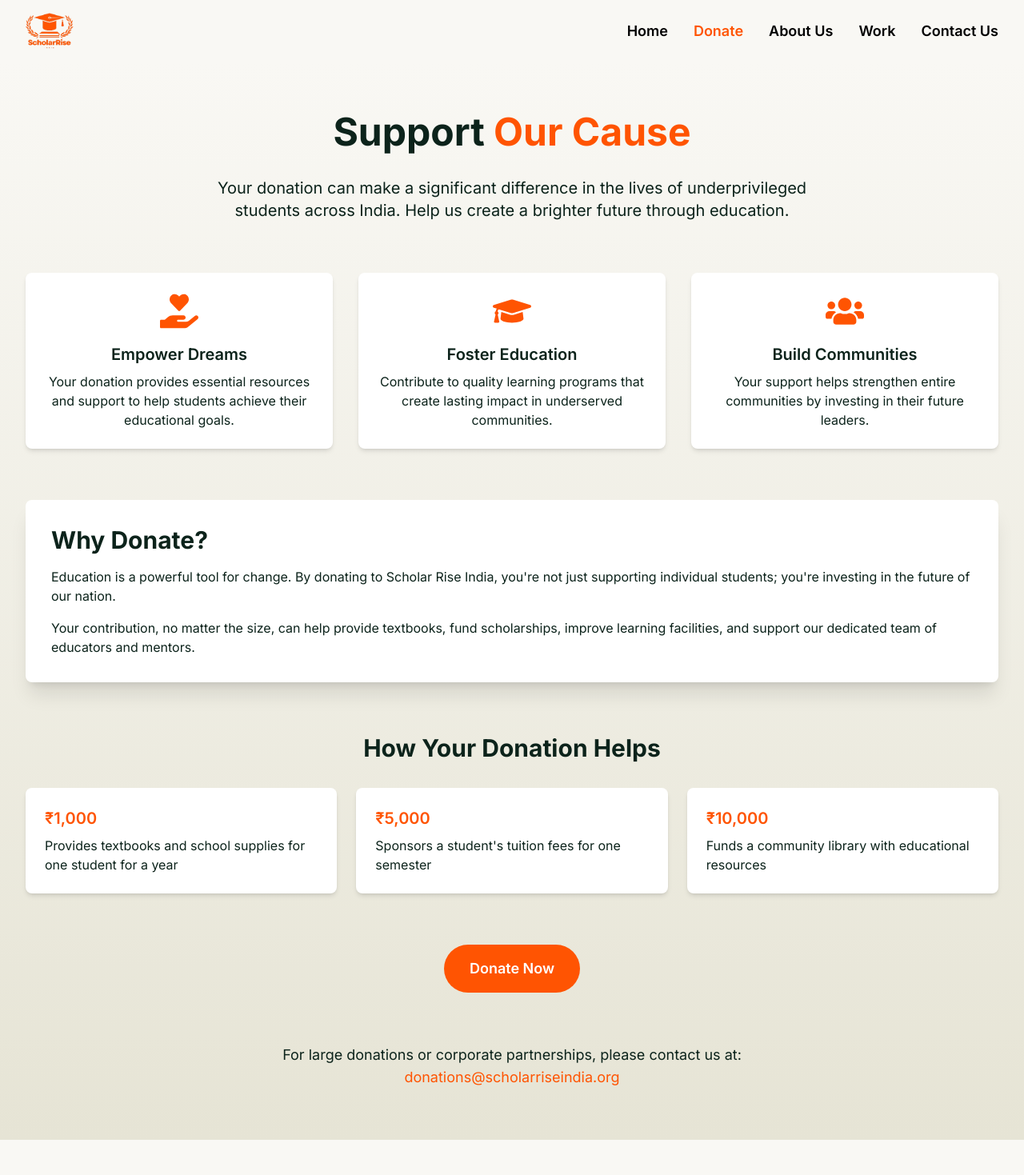
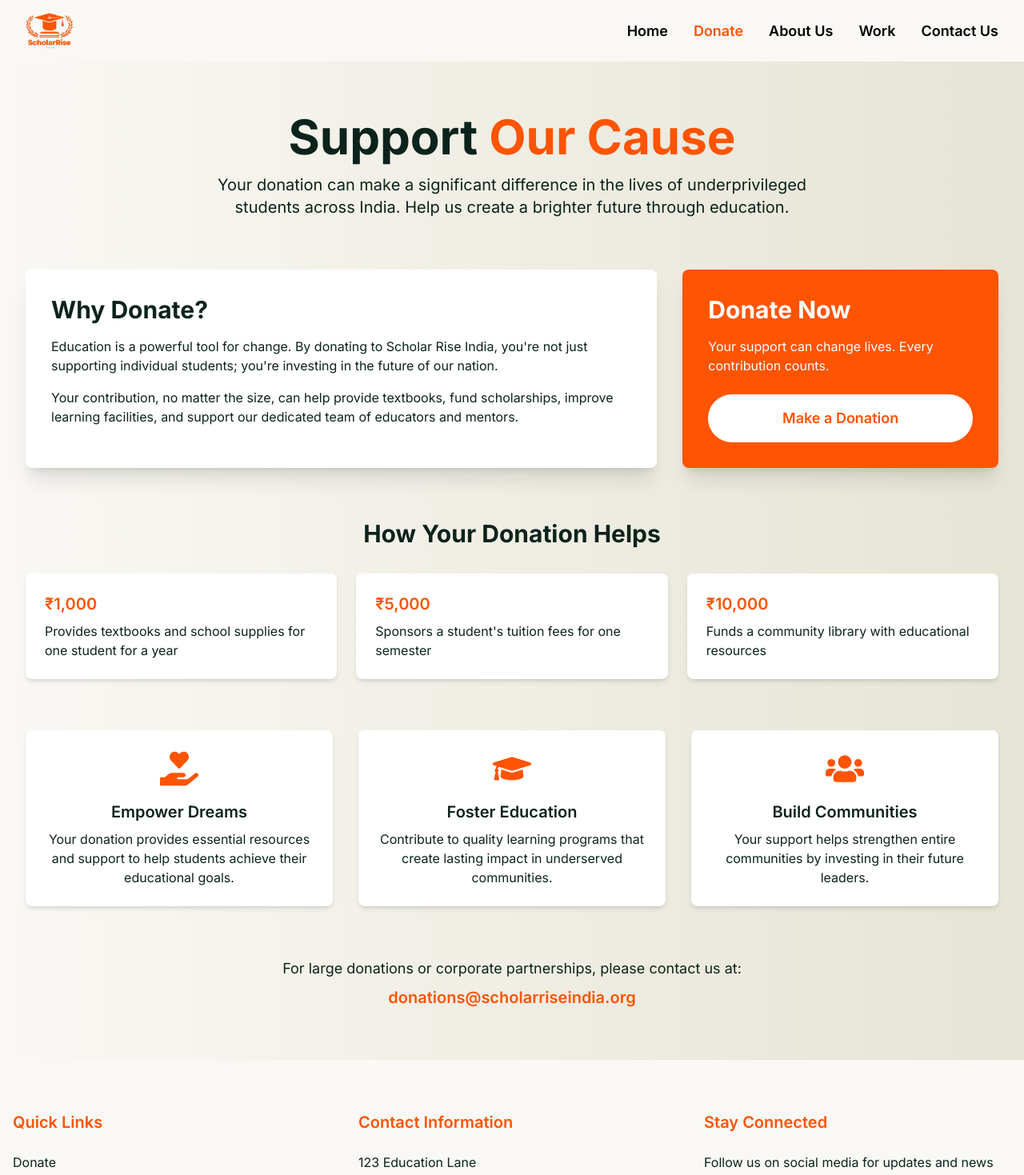
Before and after one commit to adistrim/scholarrise, a Next.js app: page /donate in a window 1280 px wide. Shown: the top 1469 px of the page at 80% size. Built offline with nearby package versions, Linux system fonts and the light colour scheme.

Commit message:
Donate page redesigned

```diff
--- a/components/DonatePage.js
+++ b/components/DonatePage.js
@@ -1,38 +1,168 @@
 "use client";
-import { motion } from 'framer-motion';
-import { FaHandHoldingHeart, FaGraduationCap, FaUsers } from 'react-icons/fa';
+import { motion, AnimatePresence } from 'framer-motion';
+import { FaHandHoldingHeart, FaGraduationCap, FaUsers, FaTimes, FaHeart } from 'react-icons/fa';
 import DonationImpactCard from './DonationImpactCard';
+import { useState } from 'react';
+
+const PopupModal = ({ isOpen, onClose }) => {
+    return (
+        <AnimatePresence>
+            {isOpen && (
+                <motion.div
+                    className="fixed inset-0 bg-black bg-opacity-50 flex justify-center items-center z-50"
+                    initial={{ opacity: 0 }}
+                    animate={{ opacity: 1 }}
+                    exit={{ opacity: 0 }}
+                >
+                    <motion.div
+                        className="bg-gradient-to-br from-[#F9F8F4] to-[#E6E4D5] p-8 rounded-2xl shadow-2xl max-w-md w-full mx-4"
+                        initial={{ scale: 0.9, y: 20 }}
+                        animate={{ scale: 1, y: 0 }}
+                        exit={{ scale: 0.9, y: 20 }}
+                        transition={{ type: "spring", stiffness: 300, damping: 30 }}
+                    >
+                        <div className="flex justify-between items-center mb-6">
+                            <motion.h2
+                                className="text-3xl font-bold text-[#0C231B]"
+                                initial={{ opacity: 0, y: -20 }}
+                                animate={{ opacity: 1, y: 0 }}
+                                transition={{ delay: 0.2 }}
+                            >
+                                Coming Soon!
+                            </motion.h2>
+                            <motion.button
+                                onClick={onClose}
+                                className="text-[#0C231B] hover:text-[#FF5402] transition-colors"
+                                whileHover={{ scale: 1.1 }}
+                                whileTap={{ scale: 0.9 }}
+                            >
+                                <FaTimes size={24} />
+                            </motion.button>
+                        </div>
+                        <motion.div
+                            className="mb-6"
+                            initial={{ opacity: 0, y: 20 }}
+                            animate={{ opacity: 1, y: 0 }}
+                            transition={{ delay: 0.3 }}
+                        >
+                            <p className="text-[#0C231B] text-lg">
+                                Our donation system is currently under development. Thank you for your interest in supporting our cause.
+                            </p>
+                        </motion.div>
+                        <motion.div
+                            className="flex justify-center"
+                            initial={{ opacity: 0, y: 20 }}
+                            animate={{ opacity: 1, y: 0 }}
+                            transition={{ delay: 0.4 }}
+                        >
+                            <motion.button
+                                onClick={onClose}
+                                className="bg-[#FF5402] text-white px-6 py-3 rounded-full text-lg font-semibold hover:bg-[#ff5202f1] transition-colors flex items-center space-x-2"
+                                whileHover={{ scale: 1.05 }}
+                                whileTap={{ scale: 0.95 }}
+                            >
+                                <FaHeart />
+                                <span>I&apos;ll be back!</span>
+                            </motion.button>
+                        </motion.div>
+                    </motion.div>
+                </motion.div>
+            )}
+        </AnimatePresence>
+    );
+};
 
 const DonatePage = () => {
+    const [isPopupOpen, setIsPopupOpen] = useState(false);
+
+    const openPopup = () => setIsPopupOpen(true);
+    const closePopup = () => setIsPopupOpen(false);
+
     return (
-        <div className="min-h-screen bg-gradient-to-b from-[#F9F8F4] to-[#E6E4D5]">
+        <div className="min-h-screen bg-gradient-to-r from-[#F9F8F4] to-[#E6E4D5]">
             <main className="max-w-7xl mx-auto px-4 sm:px-6 lg:px-8 py-16">
-                <motion.h1
-                    className="text-5xl font-bold text-[#0C231B] mb-8 text-center"
+                <motion.div
+                    className="text-center mb-16"
                     initial={{ opacity: 0, y: 20 }}
                     animate={{ opacity: 1, y: 0 }}
                     transition={{ duration: 0.5 }}
                 >
-                    Support <span className='text-[#FF5402]'>Our Cause</span>
-                </motion.h1>
+                    <h1 className="text-6xl font-bold text-[#0C231B] mb-4">
+                        Support <span className='text-[#FF5402]'>Our Cause</span>
+                    </h1>
+                    <p className="text-xl text-[#0C231B] max-w-3xl mx-auto">
+                        Your donation can make a significant difference in the lives of underprivileged students across India.
+                        Help us create a brighter future through education.
+                    </p>
+                </motion.div>
+
+                <div className="flex flex-col lg:flex-row gap-8 mb-16">
+                    <motion.section
+                        className="lg:w-2/3"
+                        initial={{ opacity: 0, x: -20 }}
+                        animate={{ opacity: 1, x: 0 }}
+                        transition={{ duration: 0.5, delay: 0.2 }}
+                    >
+                        <div className="bg-white rounded-lg shadow-xl p-8 h-full">
+                            <h2 className="text-3xl font-bold text-[#0C231B] mb-4">Why Donate?</h2>
+                            <p className="text-[#0C231B] mb-4">
+                                Education is a powerful tool for change. By donating to Scholar Rise India, you&apos;re not just
+                                supporting individual students; you&apos;re investing in the future of our nation.
+                            </p>
+                            <p className="text-[#0C231B]">
+                                Your contribution, no matter the size, can help provide textbooks, fund scholarships,
+                                improve learning facilities, and support our dedicated team of educators and mentors.
+                            </p>
+                        </div>
+                    </motion.section>
+
+                    <motion.section
+                        className="lg:w-1/3"
+                        initial={{ opacity: 0, x: 20 }}
+                        animate={{ opacity: 1, x: 0 }}
+                        transition={{ duration: 0.5, delay: 0.4 }}
+                    >
+                        <div className="bg-[#FF5402] text-white rounded-lg shadow-xl p-8 h-full flex flex-col justify-center">
+                            <h2 className="text-3xl font-bold mb-4">Donate Now</h2>
+                            <p className="mb-6">Your support can change lives. Every contribution counts.</p>
+                            <button
+                                onClick={openPopup}
+                                className="inline-block bg-white text-[#FF5402] px-8 py-4 rounded-full text-lg font-semibold hover:bg-[#f0f0f0] transition duration-300 transform hover:scale-105"
+                            >
+                                Make a Donation
+                            </button>
+                        </div>
+                    </motion.section>
+                </div>
 
                 <motion.section
                     className="mb-16"
                     initial={{ opacity: 0, y: 20 }}
                     animate={{ opacity: 1, y: 0 }}
-                    transition={{ duration: 0.5, delay: 0.2 }}
+                    transition={{ duration: 0.5, delay: 0.6 }}
                 >
-                    <p className="text-xl text-[#0C231B] text-center max-w-3xl mx-auto">
-                        Your donation can make a significant difference in the lives of underprivileged students across India.
-                        Help us create a brighter future through education.
-                    </p>
+                    <h2 className="text-3xl font-bold text-[#0C231B] mb-8 text-center">How Your Donation Helps</h2>
+                    <div className="grid grid-cols-1 md:grid-cols-3 gap-6">
+                        <div className="bg-white p-6 rounded-lg shadow-md">
+                            <h3 className="text-xl font-semibold text-[#FF5402] mb-2">₹1,000</h3>
+                            <p className="text-[#0C231B]">Provides textbooks and school supplies for one student for a year</p>
+                        </div>
+                        <div className="bg-white p-6 rounded-lg shadow-md">
+                            <h3 className="text-xl font-semibold text-[#FF5402] mb-2">₹5,000</h3>
+                            <p className="text-[#0C231B]">Sponsors a student&apos;s tuition fees for one semester</p>
+                        </div>
+                        <div className="bg-white p-6 rounded-lg shadow-md">
+                            <h3 className="text-xl font-semibold text-[#FF5402] mb-2">₹10,000</h3>
+                            <p className="text-[#0C231B]">Funds a community library with educational resources</p>
+                        </div>
+                    </div>
                 </motion.section>
 
                 <motion.section
                     className="grid grid-cols-1 md:grid-cols-3 gap-8 mb-16"
                     initial={{ opacity: 0, y: 20 }}
                     animate={{ opacity: 1, y: 0 }}
-                    transition={{ duration: 0.5, delay: 0.4 }}
+                    transition={{ duration: 0.5, delay: 0.8 }}
                 >
                     <DonationImpactCard
                         icon={<FaHandHoldingHeart className="text-5xl text-[#FF5402]" />}
@@ -52,75 +182,21 @@ const DonatePage = () => {
                 </motion.section>
 
                 <motion.section
-                    className="bg-white rounded-lg shadow-xl p-8 mb-16"
-                    initial={{ opacity: 0, y: 20 }}
-                    animate={{ opacity: 1, y: 0 }}
-                    transition={{ duration: 0.5, delay: 0.6 }}
-                >
-                    <h2 className="text-3xl font-bold text-[#0C231B] mb-4">Why Donate?</h2>
-                    <p className="text-[#0C231B] mb-4">
-                        Education is a powerful tool for change. By donating to Scholar Rise India, you&apos;re not just
-                        supporting individual students; you&apos;re investing in the future of our nation.
-                    </p>
-                    <p className="text-[#0C231B]">
-                        Your contribution, no matter the size, can help provide textbooks, fund scholarships,
-                        improve learning facilities, and support our dedicated team of educators and mentors.
-                    </p>
-                </motion.section>
-
-                <motion.section
-                    className="mb-16"
-                    initial={{ opacity: 0, y: 20 }}
-                    animate={{ opacity: 1, y: 0 }}
-                    transition={{ duration: 0.5, delay: 0.8 }}
-                >
-                    <h2 className="text-3xl font-bold text-[#0C231B] mb-8 text-center">How Your Donation Helps</h2>
-                    <div className="grid grid-cols-1 md:grid-cols-2 lg:grid-cols-3 gap-6">
-                        <div className="bg-white p-6 rounded-lg shadow-md">
-                            <h3 className="text-xl font-semibold text-[#FF5402] mb-2">₹1,000</h3>
-                            <p className="text-[#0C231B]">Provides textbooks and school supplies for one student for a year</p>
-                        </div>
-                        <div className="bg-white p-6 rounded-lg shadow-md">
-                            <h3 className="text-xl font-semibold text-[#FF5402] mb-2">₹5,000</h3>
-                            <p className="text-[#0C231B]">Sponsors a student&apos;s tuition fees for one semester</p>
-                        </div>
-                        <div className="bg-white p-6 rounded-lg shadow-md">
-                            <h3 className="text-xl font-semibold text-[#FF5402] mb-2">₹10,000</h3>
-                            <p className="text-[#0C231B]">Funds a community library with educational resources</p>
-                        </div>
-                    </div>
-                </motion.section>
-
-                <motion.section
                     className="text-center"
                     initial={{ opacity: 0, y: 20 }}
                     animate={{ opacity: 1, y: 0 }}
                     transition={{ duration: 0.5, delay: 1 }}
                 >
-                    <a
-                        href="#"
-                        className="inline-block bg-[#FF5402] text-white px-8 py-4 rounded-full text-lg font-semibold hover:bg-[#ff5202f1] transition duration-300 transform hover:scale-105"
-                    >
-                        Donate Now
+                    <p className="text-[#0C231B] text-lg mb-2">
+                        For large donations or corporate partnerships, please contact us at:
+                    </p>
+                    <a href="mailto:donations@scholarriseindia.org" className="text-[#FF5402] text-xl font-semibold hover:underline">
+                        donations@scholarriseindia.org
                     </a>
                 </motion.section>
-
-                <motion.section
-                    className="mt-16 text-center"
-                    initial={{ opacity: 0, y: 20 }}
-                    animate={{ opacity: 1, y: 0 }}
-                    transition={{ duration: 0.5, delay: 1.2 }}
-                >
-                    <p className="text-[#0C231B] text-lg">
-                        For large donations or corporate partnerships, please contact us at:
-                        <br />
-                        <a href="mailto:donations@scholarriseindia.org" className="text-[#FF5402] hover:underline">
-                            donations@scholarriseindia.org
-                        </a>
-                    </p>
-                </motion.section>
-            </main>
-        </div>
+            </main >
+            <PopupModal isOpen={isPopupOpen} onClose={closePopup} />
+        </div >
     );
 };
 
```
